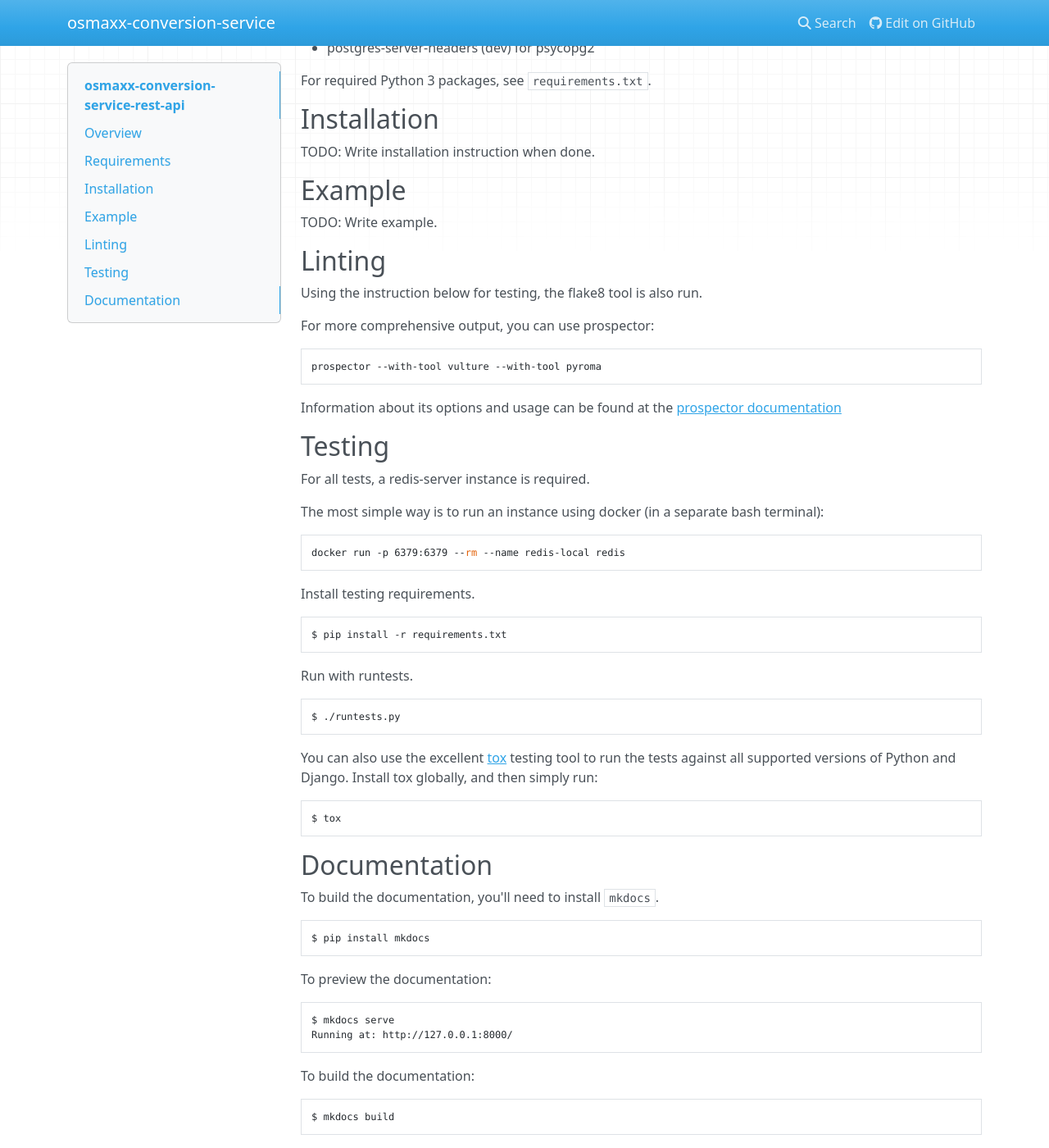
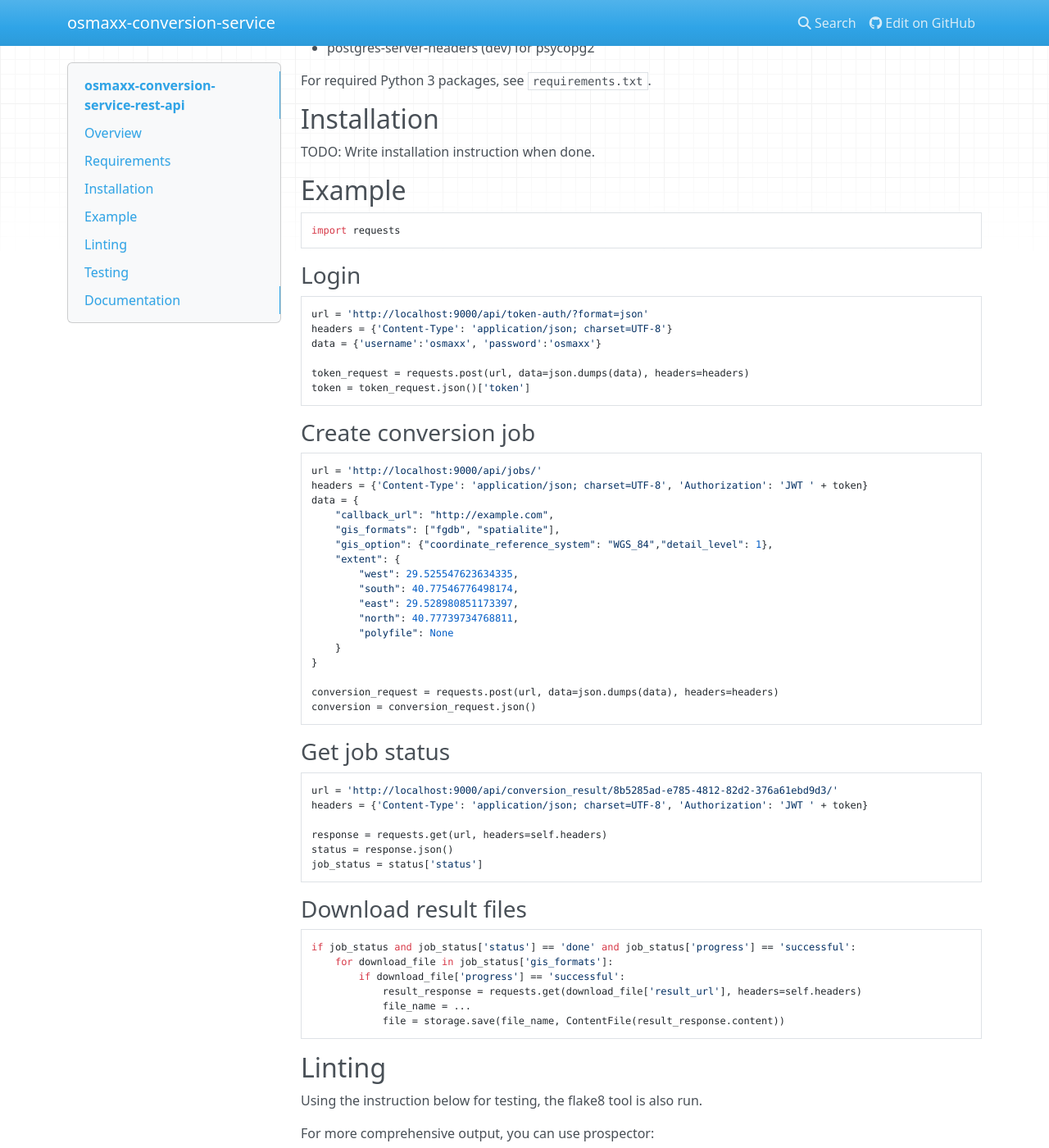
Before and after one commit to geometalab/osmaxx, an MkDocs documentation site: the page built from docs/index.md, in a window 1280 px wide and 1400 px high, scrolled down 415 px. Shown: the whole window at 82% size. Built offline with MkDocs 1.6.1, drawn with Linux system fonts in a browser that asks for light colours; nearby versions of some CDN libraries.

Commit message:
Add usage examples to the documentation

````diff
--- a/docs/index.md
+++ b/docs/index.md
@@ -32,7 +32,66 @@ TODO: Write installation instruction when done.
 
 ## Example
 
-TODO: Write example.
+```python
+import requests
+```
+
+### Login
+
+```python
+url = 'http://localhost:9000/api/token-auth/?format=json'
+headers = {'Content-Type': 'application/json; charset=UTF-8'}
+data = {'username':'osmaxx', 'password':'osmaxx'}
+
+token_request = requests.post(url, data=json.dumps(data), headers=headers)
+token = token_request.json()['token']
+```
+
+
+### Create conversion job
+
+```python
+url = 'http://localhost:9000/api/jobs/'
+headers = {'Content-Type': 'application/json; charset=UTF-8', 'Authorization': 'JWT ' + token}
+data = {
+    "callback_url": "http://example.com",
+    "gis_formats": ["fgdb", "spatialite"],
+    "gis_option": {"coordinate_reference_system": "WGS_84","detail_level": 1},
+    "extent": {
+        "west": 29.525547623634335,
+        "south": 40.77546776498174,
+        "east": 29.528980851173397,
+        "north": 40.77739734768811,
+        "polyfile": None
+    }
+}
+
+conversion_request = requests.post(url, data=json.dumps(data), headers=headers)
+conversion = conversion_request.json()
+```
+
+### Get job status
+
+```python
+url = 'http://localhost:9000/api/conversion_result/8b5285ad-e785-4812-82d2-376a61ebd9d3/'
+headers = {'Content-Type': 'application/json; charset=UTF-8', 'Authorization': 'JWT ' + token}
+
+response = requests.get(url, headers=self.headers)
+status = response.json()
+job_status = status['status']
+```
+
+### Download result files
+
+```python
+if job_status and job_status['status'] == 'done' and job_status['progress'] == 'successful':
+    for download_file in job_status['gis_formats']:
+        if download_file['progress'] == 'successful':
+            result_response = requests.get(download_file['result_url'], headers=self.headers)
+            file_name = ...
+            file = storage.save(file_name, ContentFile(result_response.content))
+```
+
 
 ## Linting
 
````
